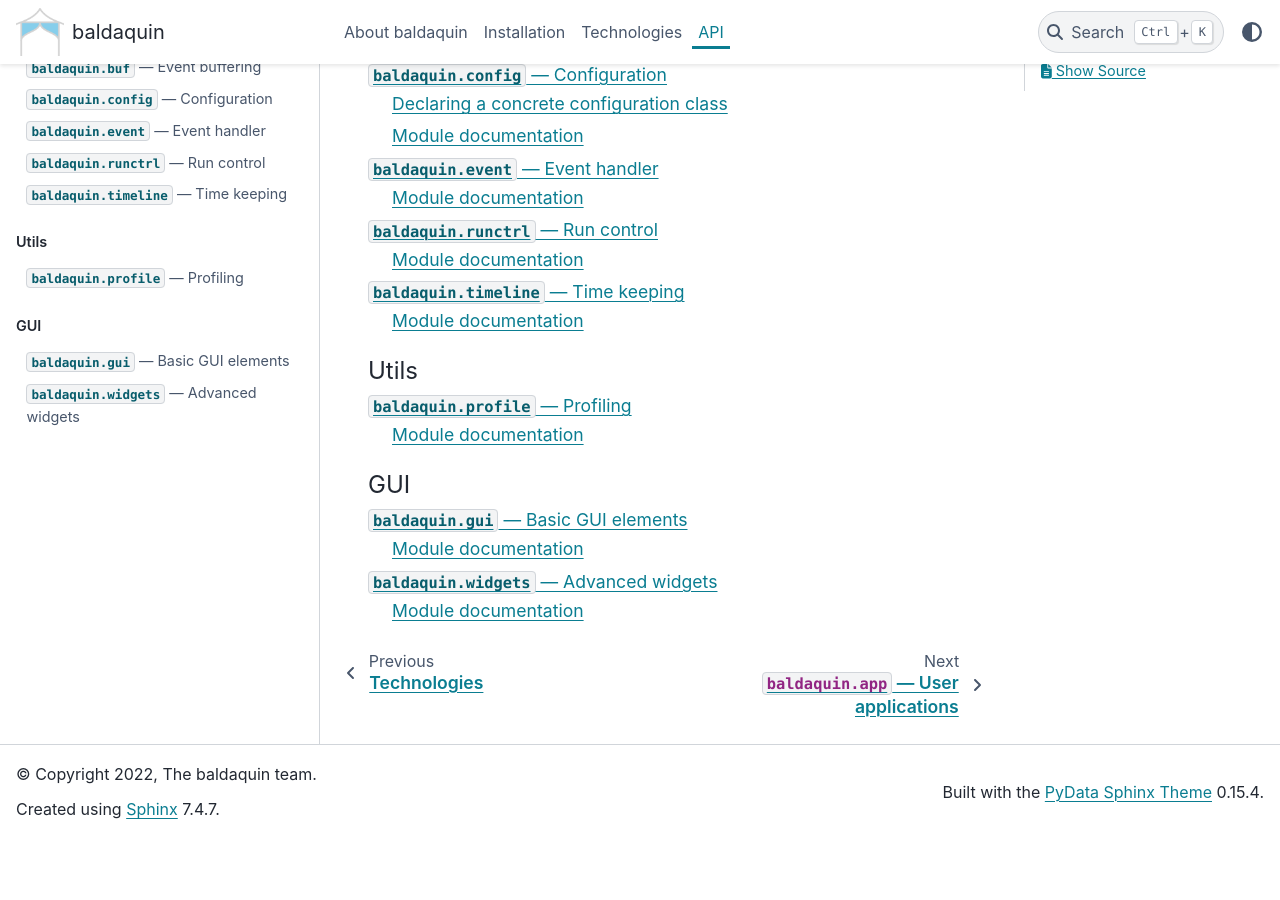
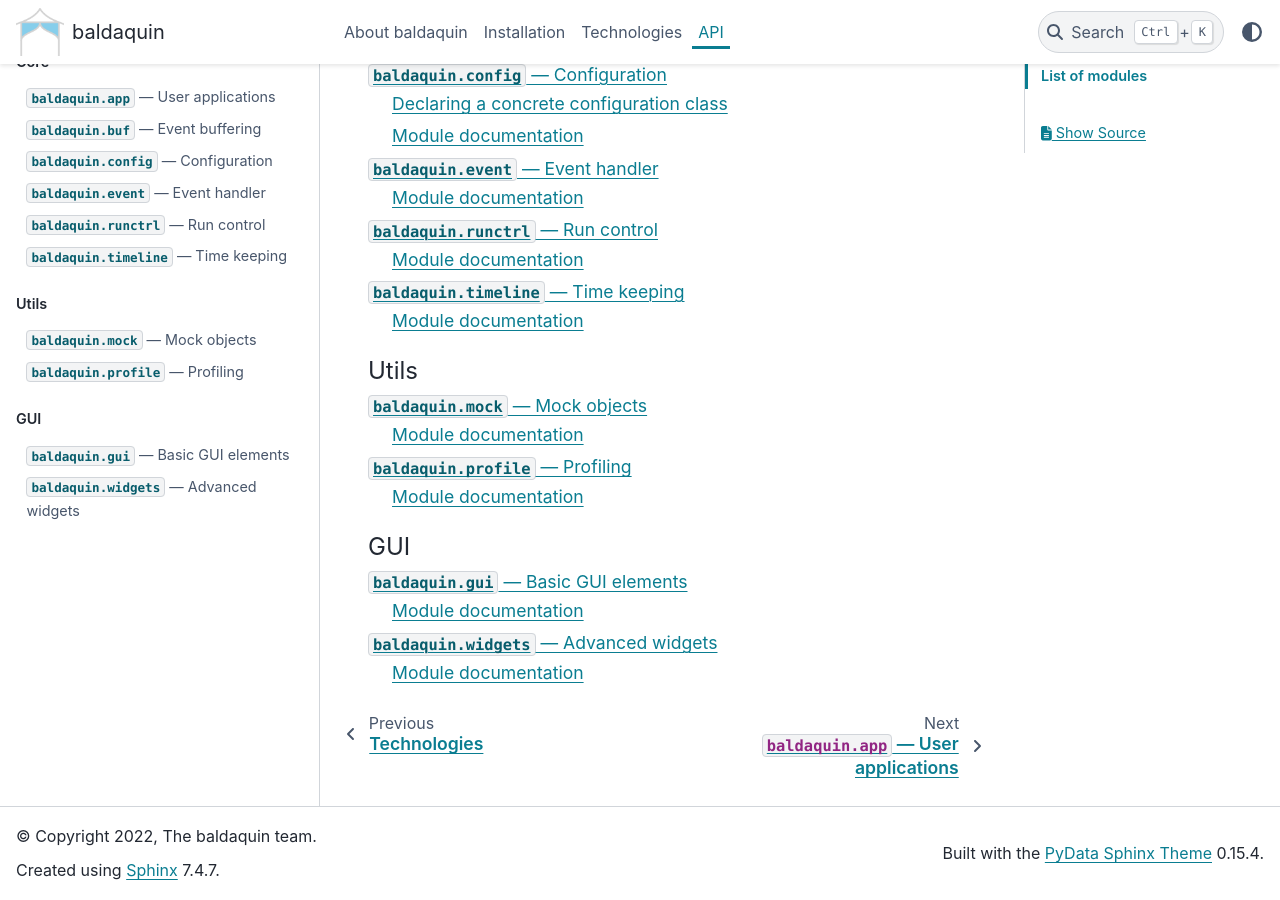
Before and after one commit to lucabaldini/baldaquin, a Sphinx documentation site: the page built from docs/api.rst, in a window 1280 px wide and 900 px high, scrolled down 578 px. Built offline with Sphinx 7.4.7 and the PyData theme 0.15.4, drawn with Linux system fonts in a browser that asks for light colours; formulas are drawn with MathJax 3; before the commit the page ends 1416 px from its top, so only the background shows below that.

Commit message:
Minor doc addition

```diff
--- a/docs/api.rst
+++ b/docs/api.rst
@@ -30,6 +30,7 @@ List of modules
    :maxdepth: 2
    :caption: Utils
 
+   mock
    profile
 
 
--- /dev/null
+++ b/docs/mock.rst
@@ -0,0 +1,8 @@
+:mod:`baldaquin.mock` --- Mock objects
+======================================
+
+
+Module documentation
+--------------------
+
+.. automodule:: baldaquin.mock
```
